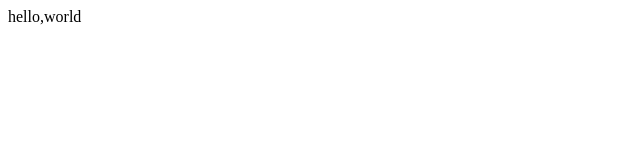
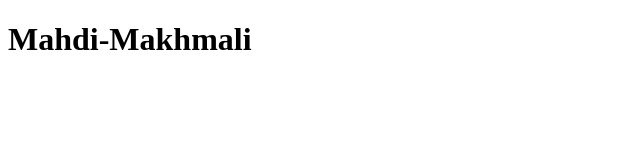
Before and after one commit to Mahdi-Makhmali/CS50XIRAN, a plain HTML site: page index.html in a window 1280 px wide. Shown: the whole page, without its empty margins (0-640 px from the left). Drawn offline with Linux system fonts and the light colour scheme.

Commit message:
add new body

```diff
--- a/index.html
+++ b/index.html
@@ -7,6 +7,6 @@
     <title>Document</title>
 </head>
 <body>
-    hello,world
+    <h1>Mahdi-Makhmali</h1>
 </body>
 </html>
```
